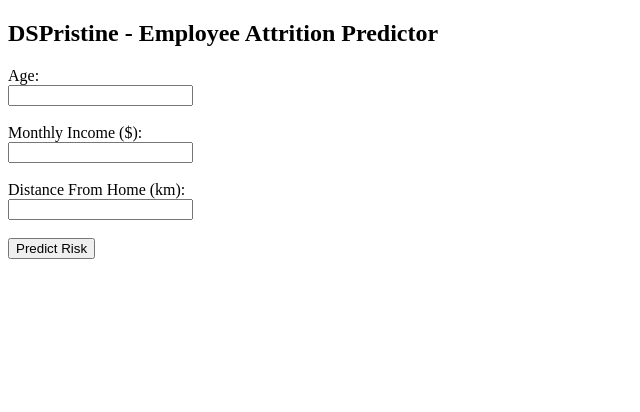
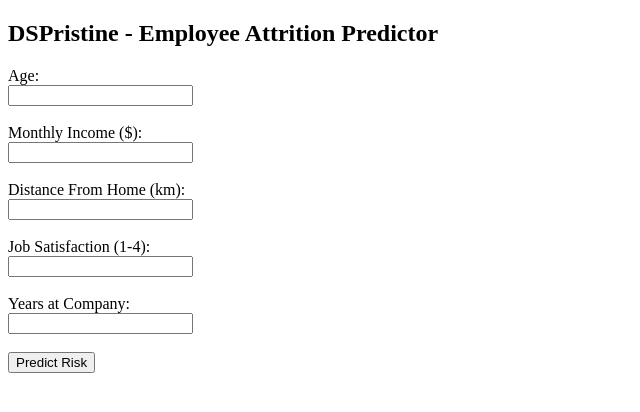
Before and after one commit to renuka-RG/Employee-Attrition-Prediction-AI, a Flask app: page / in a window 1280 px wide. Shown: the top 412 px of the page, without its empty margins (0-640 px from the left). Run offline with Flask 3, Linux system fonts and the light colour scheme; parts of the project's set-up code (start-up, migrations or seed data) failed here and were passed over.

Commit message:
Update index.html

```diff
--- a/templates/index.html
+++ b/templates/index.html
@@ -15,6 +15,12 @@
         <label>Distance From Home (km):</label><br>
         <input type="number" name="distance_from_home" required><br><br>
 
+        <label>Job Satisfaction (1-4):</label><br>
+        <input type="number" name="job_satisfaction" required><br><br>
+
+        <label>Years at Company:</label><br>
+        <input type="number" name="years_at_company" required><br><br>
+
         <button type="submit">Predict Risk</button>
     </form>
 
```
